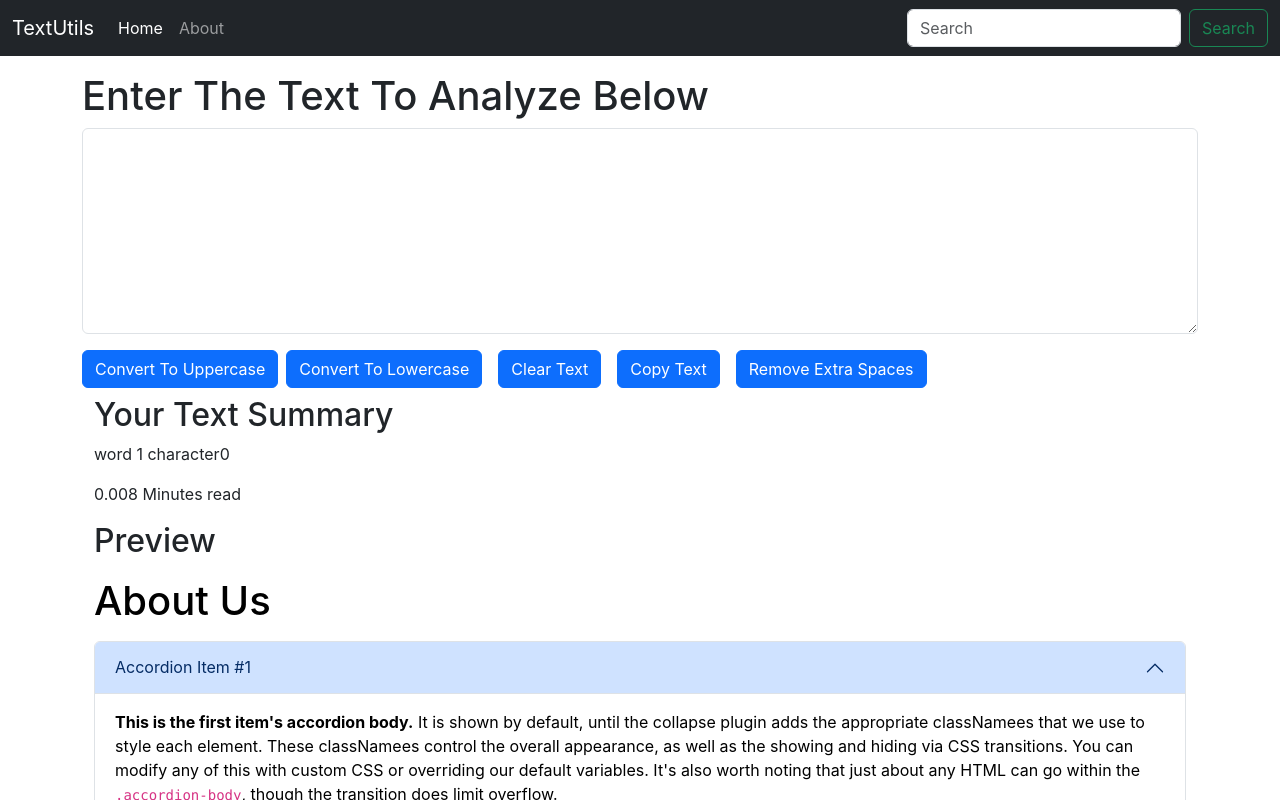
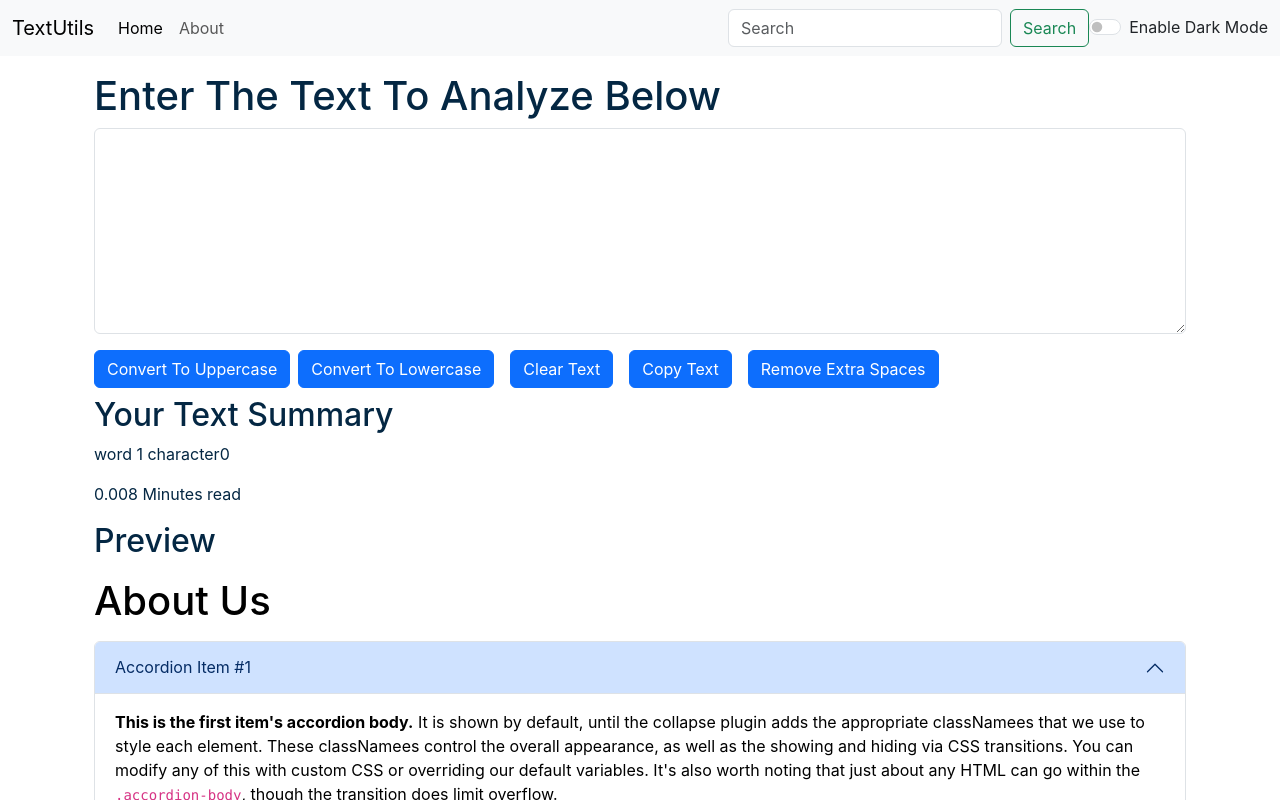
Before and after one commit to hariomhks1997/code-with-harry, a React (Create React App) app: page / in a window 1280 px wide. Shown: the top 800 px of the page. Built offline with nearby package versions, Linux system fonts and the light colour scheme.

Commit message:
Improving Dark Mode & Refactoring App Component _ Complete React Course in Hindi #12 (1080p60)

```diff
--- a/src/App.js
+++ b/src/App.js
@@ -1,16 +1,30 @@
 import "./App.css";
+import React,{useState} from "react";
 import Module from "./Module";
 import About from "./components/About";
 import Navbar from "./components/Navbar";
 import TextForm from "./components/TextForm";
+
 function App() {
+  const [mode, setmode]=useState("light")
+  const togglemode=()=>{
+    if(mode==="light")
+    {
+      setmode("dark")
+      document.body.style.backgroundColor="#042743";
+    }
+    else{
+      setmode("light")
+      document.body.style.backgroundColor="white";
+    }
+  }
   return (
     <>
-      <Navbar title="TextUtils" aboutText="About"></Navbar>
+      <Navbar title="TextUtils" aboutText="About" mode={mode} togglemode={togglemode}></Navbar>
 
       {/* <Navbar></Navbar> */}
       <div className="container my-3">
-      <TextForm heading="Enter The Text To Analyze Below"></TextForm>
+      <TextForm heading="Enter The Text To Analyze Below" mode={mode}></TextForm>
       <About></About>
       <Module></Module>
       </div>
--- a/src/components/Navbar.js
+++ b/src/components/Navbar.js
@@ -1,10 +1,11 @@
-import React from 'react'
-import PropTypes from 'prop-types'
+import React from "react";
+import PropTypes from "prop-types";
 
 export default function Navbar(props) {
   return (
-
-        <nav className="navbar navbar-expand-lg bg-dark navbar-dark">
+    <nav
+      className={`navbar navbar-expand-lg navbar-${props.mode} bg-${props.mode}`}
+    >
       <div className="container-fluid">
         <a className="navbar-brand" href="/">
           {props.title}
@@ -44,15 +45,34 @@ export default function Navbar(props) {
               Search
             </button>
           </form>
+          <div
+            className={`form-check form-switch text-${
+              props.mode === "light" ? "dark" : "light"
+            }`}
+          >
+            <input
+              onClick={props.togglemode}
+              className="form-check-input"
+              type="checkbox"
+              role="switch"
+              id="flexSwitchCheckDefault"
+            />
+            <label
+              className="form-check-label"
+              htmlFor="flexSwitchCheckDefault"
+            >
+              Enable Dark Mode
+            </label>
+          </div>
         </div>
       </div>
     </nav>
-
-  )
+  );
 }
- Navbar.propTypes={title:PropTypes.string.isRequired,
-                    aboutText:PropTypes.string.isRequired
-}
+Navbar.propTypes = {
+  title: PropTypes.string.isRequired,
+  aboutText: PropTypes.string.isRequired,
+};
 // Navbar.defaultProps={
 //   title:"set title",
 //   aboutText:"about text here"
--- a/src/components/TextForm.js
+++ b/src/components/TextForm.js
@@ -27,7 +27,7 @@ export default function TextForm(props) {
   const [text, setText] = useState("");
   return (
     <>
-      <div>
+      <div className="container" style={{color: props.mode === "dark" ? "white" : "#042743"}}>
         <h1>{props.heading}</h1>
         <div className="mb-3">
           <textarea
@@ -36,6 +36,7 @@ export default function TextForm(props) {
             value={text}
             onChange={handleOnchange}
             rows="8"
+            style={{backgroundColor: props.mode === "dark" ? "grey" : "white",color: props.mode === "dark" ? "white" : "#042743"}}
           ></textarea>
         </div>
         <button className="btn btn-primary" onClick={handleupclick}>
@@ -53,7 +54,7 @@ export default function TextForm(props) {
           Remove Extra Spaces
         </button>
       </div>
-      <div className="container my-2">
+      <div className="container my-2" style={{color: props.mode === "dark" ? "white" : "#042743"}}>
         <h2>Your Text Summary</h2>
         <p>
           word {text.split(" ").length} character{text.length}
```
Lines whose indentation alone changed are shown as unchanged.
